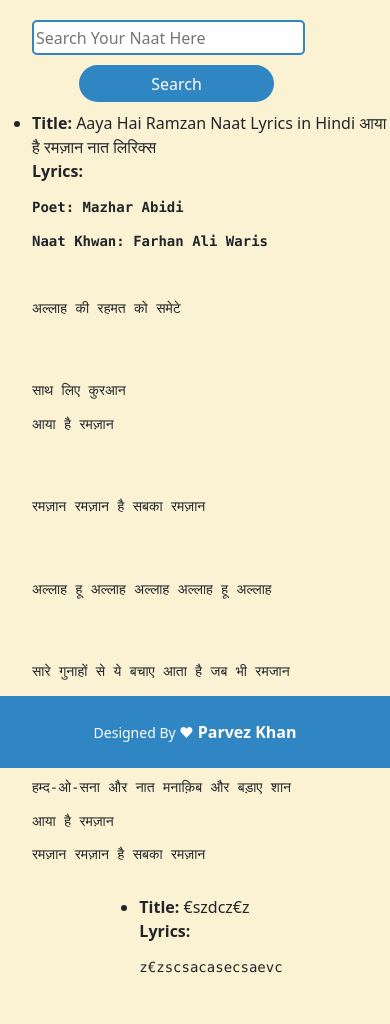
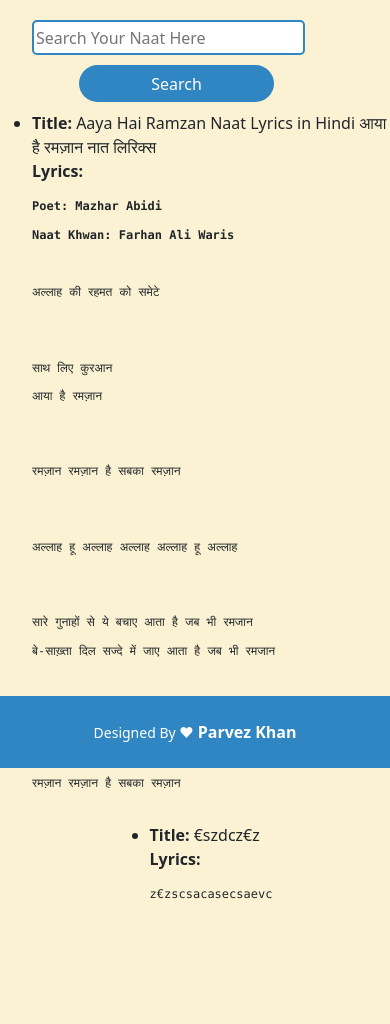
Before and after one commit to parvezzkhan/NAAT-PROJECT, a Django app: template naats/templates/naat.html in a window 390 px wide. Shown: the part 76-1100 px from the top of the page. After the commit the page ends 975 px from the top, so only its background shows below. Run offline with Django 3.2, Linux system fonts and the light colour scheme; the template is opened without the code that fills it: values that come from a table or form of the project are taken from there, others are empty; data comes from the database, SQL or seed files in the repository; some libraries are stand-ins or nearby versions.

Commit message:
Update naat.html

```diff
--- a/naats/templates/naat.html
+++ b/naats/templates/naat.html
@@ -91,7 +91,7 @@
             justify-content: center;
         }
         .ly{
-            font-size: 14px;
+            font-size: 12px;
         line-height: 1.2;
         background-color: #FAF2D3;
         }
@@ -102,7 +102,7 @@
     }
 
     .ly {
-        font-size: 14px;
+        font-size: 12px;
         line-height: 1.2;
         background-color: #FAF2D3;
     }
```
